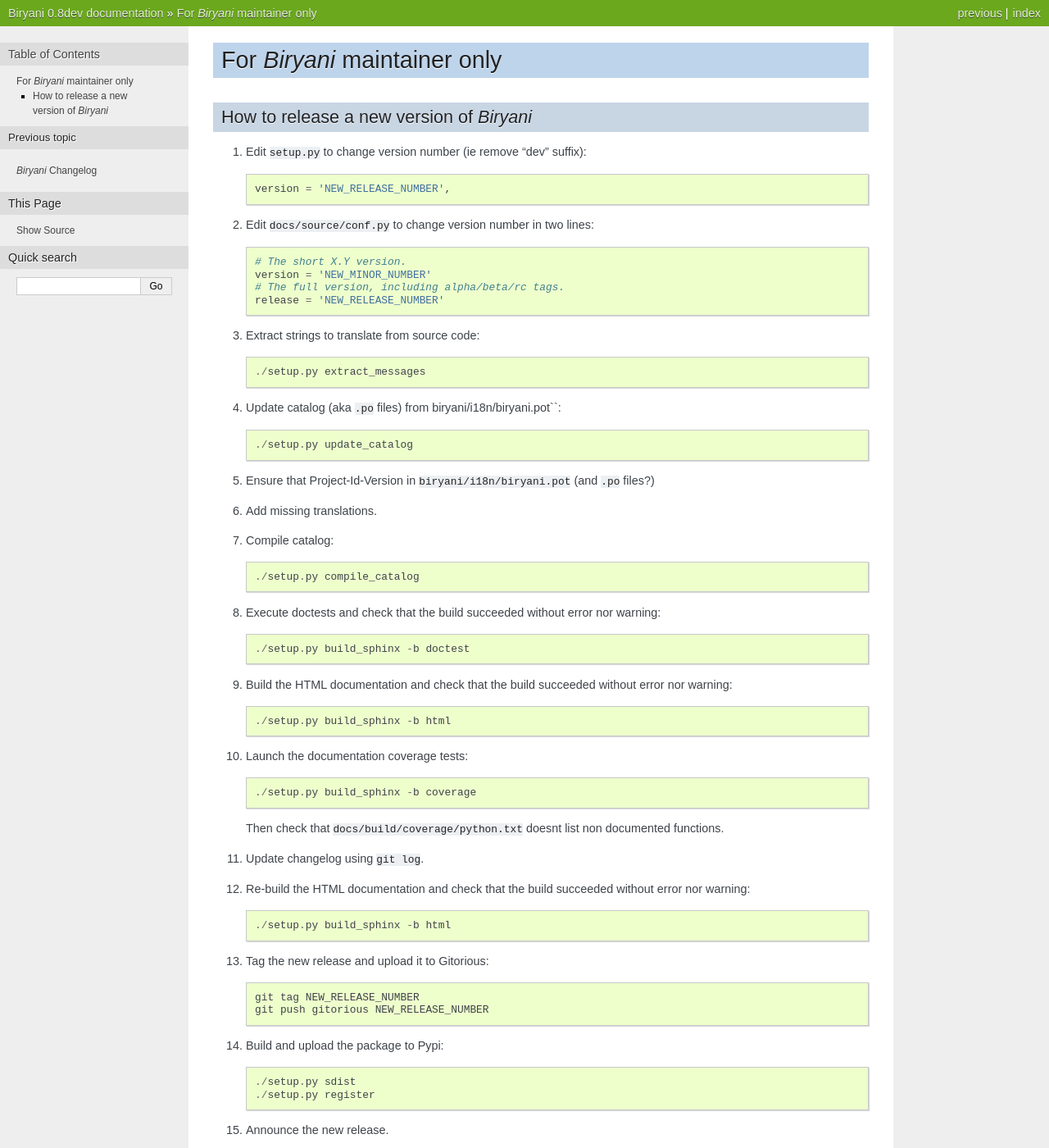
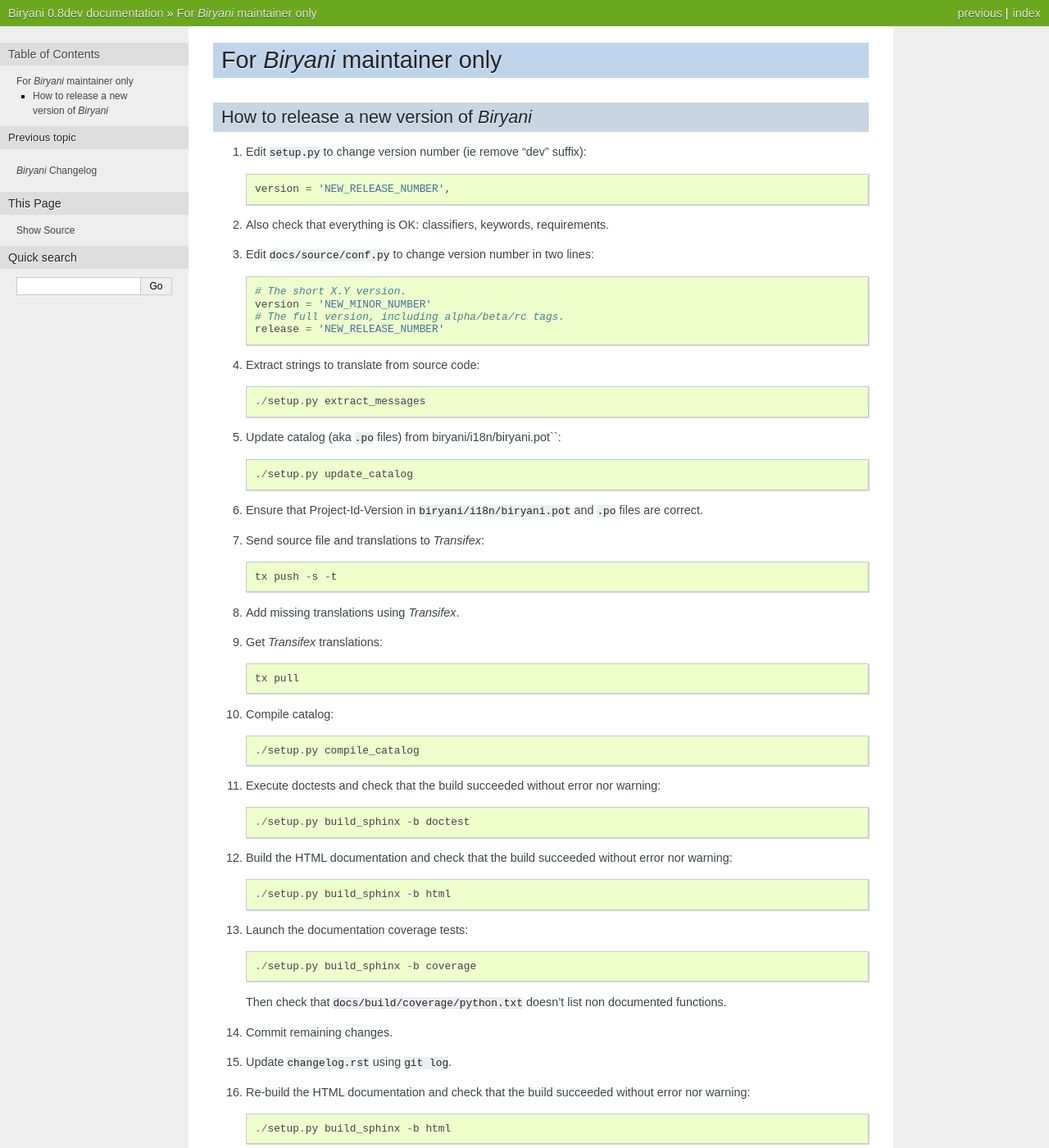
Before and after one commit to openfisca/biryani, a Sphinx documentation site: the page built from docs/source/for-maintainer-only.rst, in a window 1280 px wide and 1400 px high. Shown: the whole window at 82% size. Built offline with Sphinx 7.4.7, drawn with Linux system fonts in a browser that asks for light colours.

Commit message:
Update "how to release" doc.

```diff
--- a/docs/source/for-maintainer-only.rst
+++ b/docs/source/for-maintainer-only.rst
@@ -9,6 +9,8 @@
 #. Edit ``setup.py`` to change version number (ie remove "dev" suffix)::
 
     version = 'NEW_RELEASE_NUMBER',
+
+#. Also check that everything is OK: classifiers, keywords, requirements.
 
 #. Edit ``docs/source/conf.py`` to change version number in two lines::
 
@@ -25,9 +27,17 @@
 
     ./setup.py update_catalog
 
-#. Ensure that Project-Id-Version in ``biryani/i18n/biryani.pot`` (and ``.po`` files?)
+#. Ensure that Project-Id-Version in ``biryani/i18n/biryani.pot`` and ``.po`` files are correct.
 
-#. Add missing translations.
+#. Send source file and translations to *Transifex*::
+
+    tx push -s -t
+
+#. Add missing translations using *Transifex*.
+
+#. Get *Transifex* translations::
+
+    tx pull
 
 #. Compile catalog::
 
@@ -45,9 +55,11 @@
 
     ./setup.py build_sphinx -b coverage
 
-   Then check that ``docs/build/coverage/python.txt`` doesnt list non documented functions.
+   Then check that ``docs/build/coverage/python.txt`` doesn't list non documented functions.
 
-#. Update changelog using ``git log``.
+#. Commit remaining changes.
+
+#. Update ``changelog.rst`` using ``git log``.
 
 #. Re-build the HTML documentation and check that the build succeeded without error nor warning::
 
```
